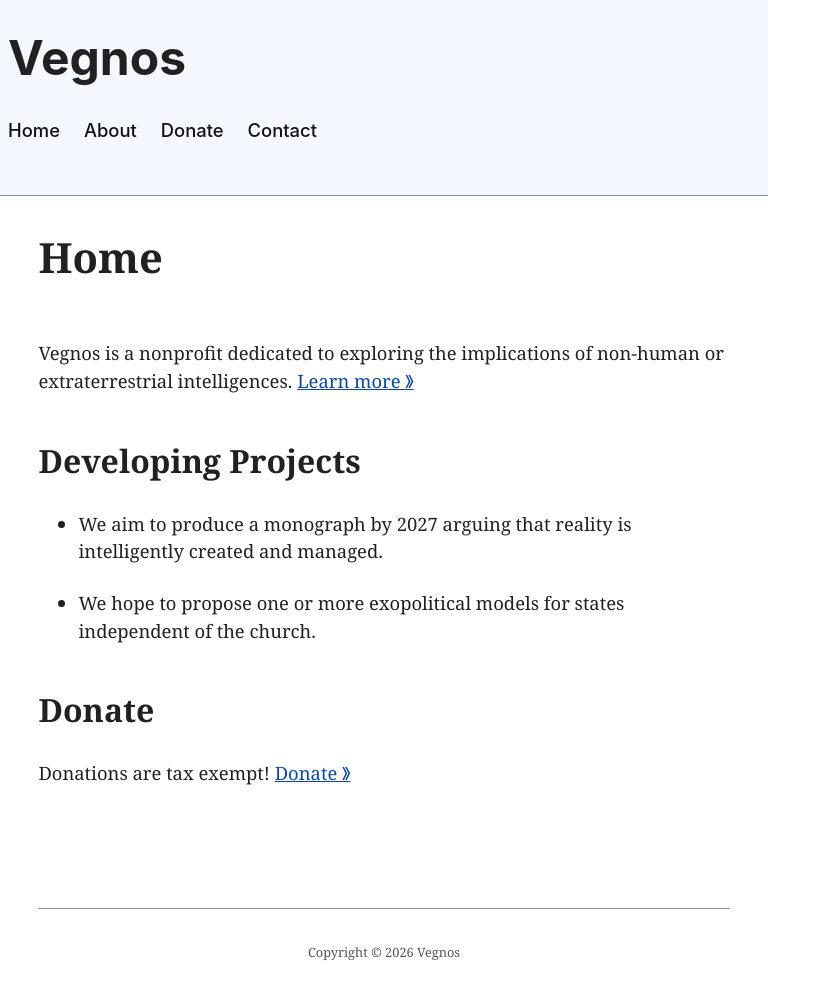
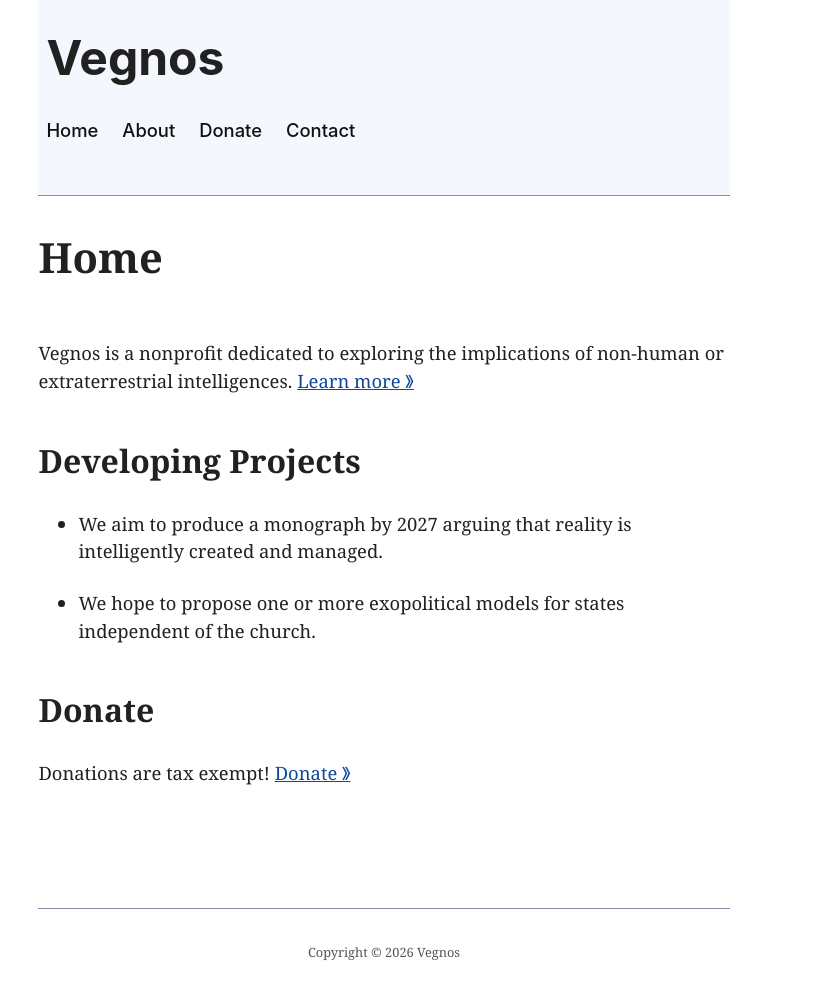
Before and after one commit to jklmnop10/vegnos, a Jekyll site: the page built from index.md, in a window 1280 px wide. Shown: the whole page, without its empty margins (0-831 px from the left). Built offline with Jekyll 4.4.1, drawn with Linux system fonts in a browser that asks for light colours.

Commit message:
Update stylesheet.css

```diff
--- a/assets/css/stylesheet.css
+++ b/assets/css/stylesheet.css
@@ -78,14 +78,8 @@ a:hover {
 .site-header {
     margin-bottom: 1rem;
 	background-color: var(--accent-bg);
-}
-
-body > .site-header {
-  background-color: var(--accent-bg);
-  border-bottom: var(--border-width) solid var(--border);
-  /*text-align: center;*/
-  padding: 0 0.5rem 2rem 0.5rem;
-  grid-column: 1 / -1;
+    border-bottom: var(--border-width) solid var(--border);
+    padding: 0 0.5rem 2rem 0.5rem;
 }
 
 .site-header nav ul {
```
